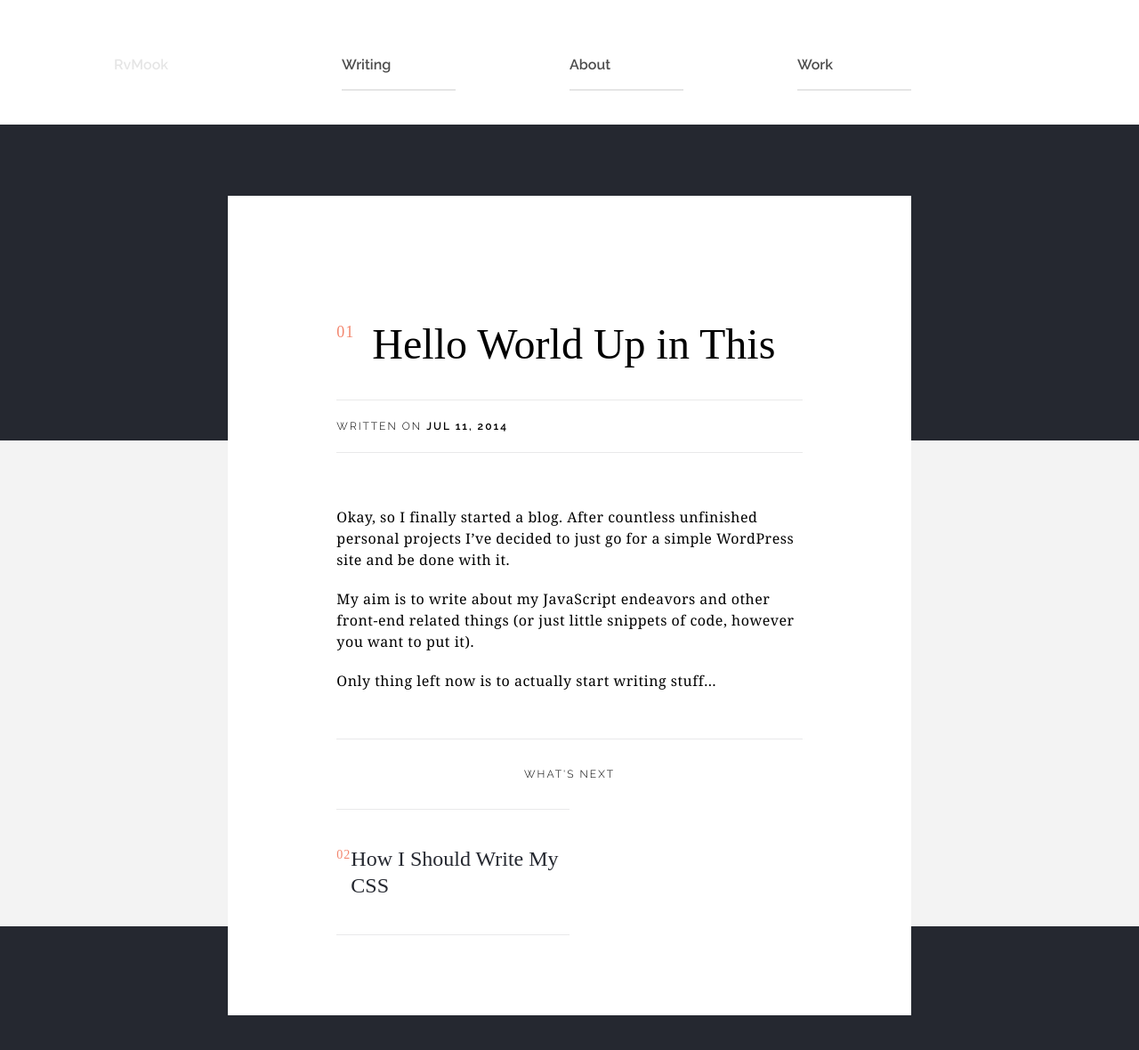
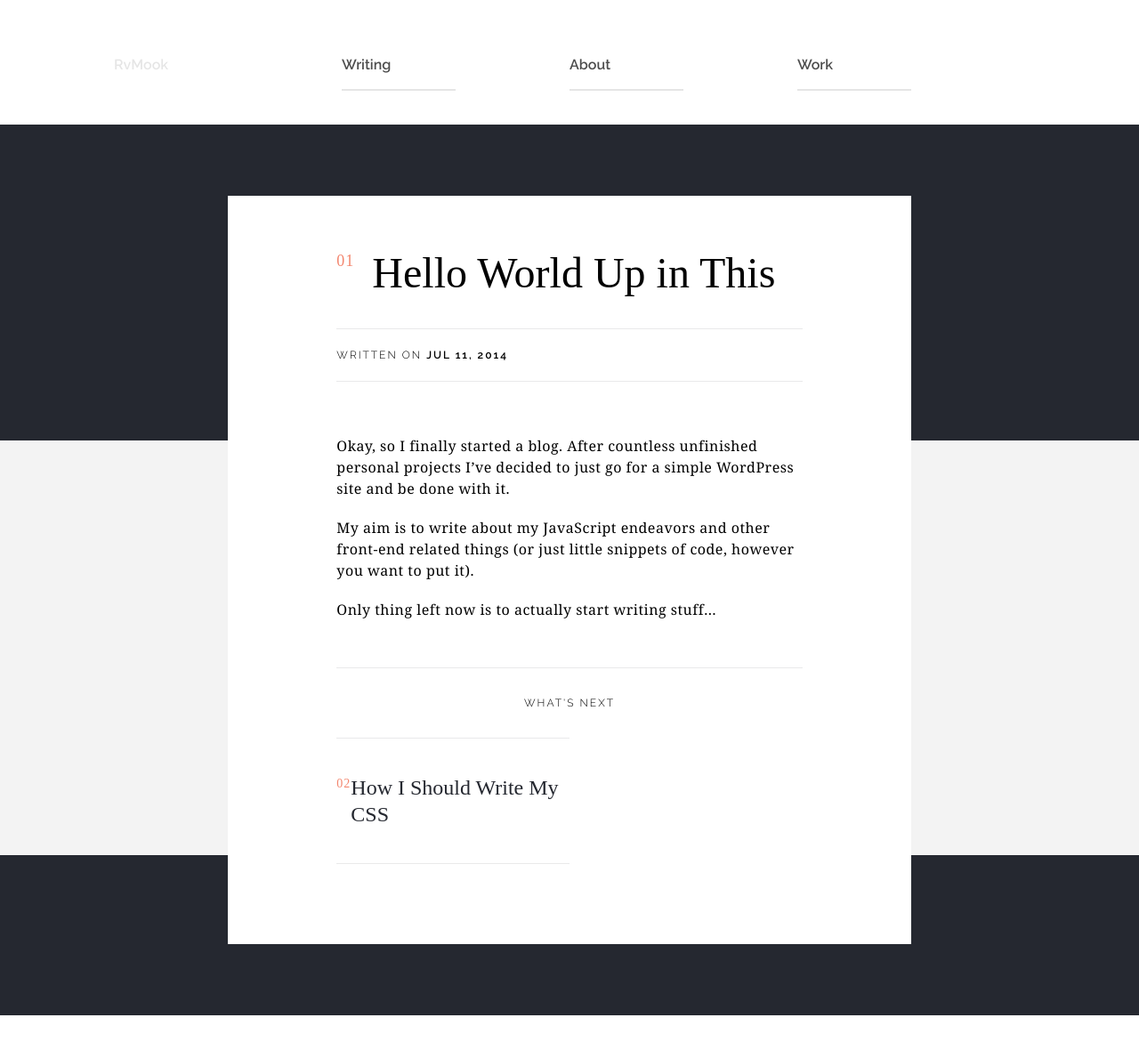
Before and after one commit to rickvanmook/rickvanmook.github.io, a Jekyll site: the page built from _posts/2014-07-11-hello-world.md, in a window 1280 px wide and 1221 px high. Shown: the top 1180 px of the window at 89% size. Built offline with Jekyll 4.4.1, drawn with Linux system fonts in a browser that asks for light colours; some web fonts are replaced.

Commit message:
Additional post tweaking

```diff
--- a/_layouts/post.html
+++ b/_layouts/post.html
@@ -6,14 +6,12 @@ class: post
 
   <div class="post__content">
     <header class="post__header">
-      <div class="post__header__content">
       <div class="post__header__title">
         <div class="post__header__title__number">{{ page.number }}</div>
         <h1 class="post__header__title__label">{{ page.title }}</h1>
       </div>
       <div class="post__header__date">
         Written on <b><time>{{ page.date | date: "%b %-d, %Y" }}</time></b>
-        </div>
       </div>
     </header>
 
--- a/_sass/_post.scss
+++ b/_sass/_post.scss
@@ -132,10 +132,9 @@
 	}
 }
 
-.post__header__content {
+.post__header {
 
-	padding-top: 80px;
-	padding-bottom: 60px;
+	margin-bottom: 60px;
 }
 
 .post__header__title {
```
Lines whose indentation alone changed are shown as unchanged.
